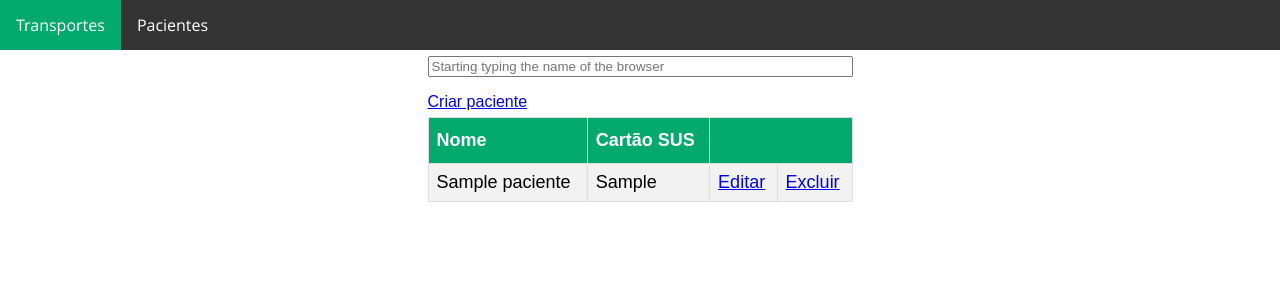
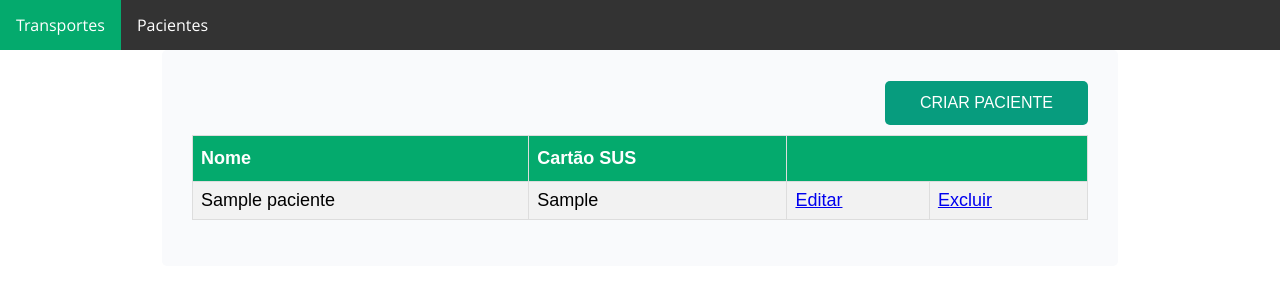
Before and after one commit to LyneCrist/Projeto-de-Integracao-Agendamento, a Django app: page /pacientes/ in a window 1280 px wide. Shown: the top 300 px of the page. Run offline with Django 5.2, Linux system fonts and the light colour scheme; tables that the repository leaves empty hold one stand-in row (values such as "Sample post"); parts of the project's set-up code (start-up, migrations or seed data) failed here and were passed over.

Commit message:
Pagina lista paciente estilizada

```diff
--- a/pacientes/templates/lista_pacientes.html
+++ b/pacientes/templates/lista_pacientes.html
@@ -1,11 +1,16 @@
 {% extends "base.html" %}
+{% load static poll_extras %}
+{% block css %}
+<link rel="stylesheet" type="text/css" href="{% static 'css/list.css' %}">
+{% endblock css %}
+
 {% block title %}
 Lista Pacientes
 {% endblock title %}
 {% block content %}
-<form action="" method="get">
+<form action="" method="get" class="form_row_list">
 
-    <div class="row">
+    <!-- <div class="row">
         <div class="col-5">
 
             <input list="browsers" id="browser_id" name="browser" placeholder="Starting typing the name of the browser"
@@ -21,8 +26,10 @@ Lista Pacientes
 
         </div>
     </div>
-
-    <a href="{% url 'criar_paciente' %}">Criar paciente</a>
+ -->
+    <div class="row-left col-5">
+        <a class="button-link" href="{% url 'criar_paciente' %}">Criar paciente</a>
+    </div>
 
     <div class="row">
         <div class="col-5">
--- a/templates/static/css/list.css
+++ b/templates/static/css/list.css
@@ -1,3 +1,39 @@
+.form_row_list {
+    position: relative;
+    border-radius: 5px;
+    background-color: #f9fafc;
+    padding: 30px;
+    width: 70%;
+}
+
+.form_row_list h2 {
+    text-align: center;
+}
+
+/* .form_row_list .row {
+    position: relative;
+    padding: 20px 0px 10px;
+} */
+
+.form_row_list .row-left {
+    display: flex;
+    justify-content: right;
+    align-items: center;
+}
+
+a.button-link {
+    background-color: #079c7e;
+    cursor: pointer;
+    padding: 13px 35px;
+    border-radius: 5px;
+    color: white !important;
+    font-size: 16px;
+    font-weight: 500;
+    text-transform: uppercase;
+    text-decoration: none;
+}
+
+
 .data-list-atlas {
     border-collapse: collapse;
     width: 100%;
--- a/templates/static/css/main.css
+++ b/templates/static/css/main.css
@@ -130,6 +130,7 @@ body {
 }
 
 @media screen and (min-width : 320px) {
+
     .form_row {
         width: 80%;
     }
@@ -166,6 +167,7 @@ body {
 
 
 @media screen and (min-width : 1000px) {
+
     .form_row {
         width: 65%;
     }
@@ -181,6 +183,7 @@ body {
 }
 
 @media screen and (min-width : 1024px) {
+
     .form_row {
         width: 50%;
     }
```
